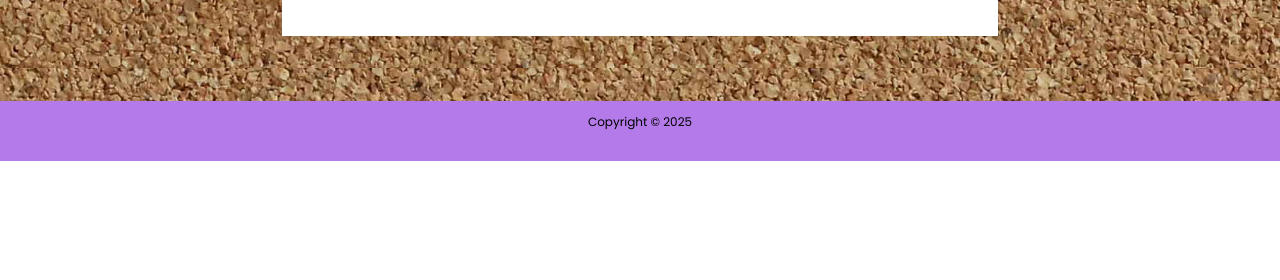
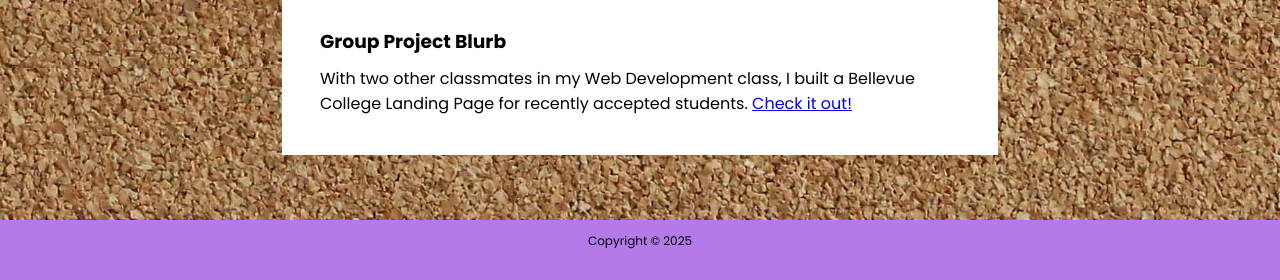
Before and after one commit to kaidavey/dev109, a plain HTML site: page finalp1/about.html in a window 1280 px wide. Shown: the part 786-1066 px from the top of the page. Before the commit the page ends 947 px from the top, so only its background shows below. Drawn offline with Linux system fonts and the light colour scheme.

Commit message:
about page edits

```diff
--- a/finalp1/about.html
+++ b/finalp1/about.html
@@ -35,6 +35,8 @@
     <h3 class="goals">Goals</h3>
     <img src="images/stickers/olympic.png" class="sticker" id="olympic" alt="Olympic National Park Sticker">
     <p class="goals">I have plans to attend a 4-year college next year. Currently, I am knee-deep in the process of figuring out which college to go to, but in about a month, I will have decided. In college, my goals are to pursue a Computer Science degree with a specialization in design and interface. I also hope to travel abroad to Singapore to improve my Chinese!</p>
+    <h3 class="bc-blurb">Group Project Blurb</h3>
+    <p class="bc-blurb">With two other classmates in my Web Development class, I built a Bellevue College Landing Page for recently accepted students. <a href="../../grp109/team_project/index.html" target="_blank">Check it out!</a></p>
   </div>
 </div> <!-- End of Content -->
 <footer class="about">
--- a/finalp1/css/about.css
+++ b/finalp1/css/about.css
@@ -3,6 +3,7 @@
     background-color: #b47aea;
 }
 
+/* Green Pin Page Background */
 .page {
     display: block;
     width: 50%;
@@ -15,6 +16,7 @@
     overflow: hidden;
 }
 
+/* Text Elements on Page Styling */
 #heading {
     text-align: center;
 }
@@ -35,3 +37,14 @@ p.goals {
     width: 180px;
     height: auto;
 }
+.bc-blurb {
+    display: block;
+    float: left;
+    clear: both;
+    width: 100%;
+    margin-top: 10px;
+    margin-bottom: 0;
+}
+h3.bc-blurb {
+    margin-top: 30px;
+}
```
Also changed, not shown: finalp1/contact.html (+1 -0 lines).
